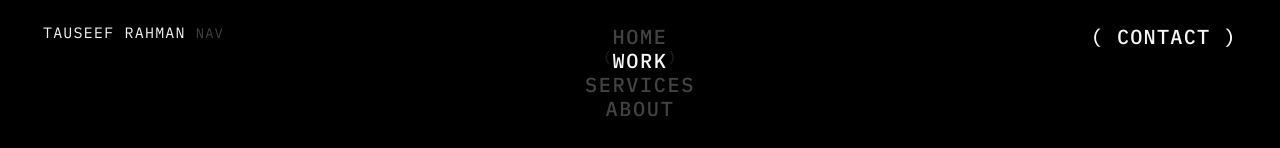
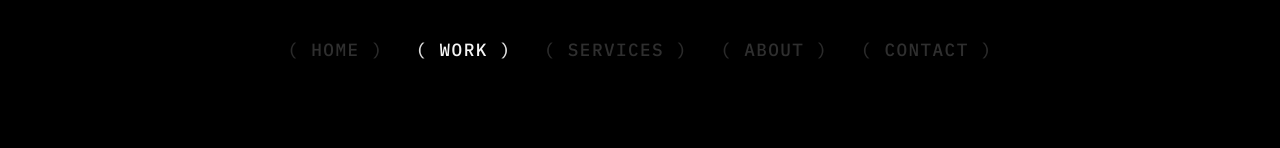
Before and after one commit to naveed20902090-spec/NavResume, a Nuxt app: page /work in a window 1280 px wide. Shown: the top 148 px of the page. Built offline with nearby package versions, Linux system fonts and the light colour scheme.

Commit message:
Add scroll-based nav transition (top vs scrolled)

```diff
--- a/components/HeaderNav.vue
+++ b/components/HeaderNav.vue
@@ -1,130 +1,95 @@
 <template>
-  <header class="hdr" data-reveal>
-    <div class="k left">
-      {{ site.displayName.toUpperCase() }}
-      <span class="k dim2 handle">{{ site.handle.toUpperCase() }}</span>
-    </div>
+  <header class="hdr" data-reveal :data-mode="mode">
+    <!-- TOP (scroll at top): centered vertical list like Figma -->
+    <nav class="topNav" aria-label="Primary" v-show="mode === 'top'">
+      <a
+        v-for="it in itemsTop"
+        :key="it.key"
+        class="k link topItem"
+        :class="{ dim2: !isActive(it.key), hot: isActive(it.key) }"
+        href="#"
+        @click.prevent="emitNav(it.key)"
+      >
+        <span v-if="isActive(it.key)">(</span>
+        {{ it.label }}
+        <span v-if="isActive(it.key)">)</span>
+      </a>
+    </nav>
 
-    <nav class="mid" aria-label="Primary">
-      <div ref="stack" class="stack" @mouseleave="onLeave">
-        <span ref="bL" class="k dim2 bracket leftB">(</span>
-        <span ref="bR" class="k dim2 bracket rightB">)</span>
-
+    <!-- SCROLLED: horizontal row with parentheses around each item (like Figma) -->
+    <nav class="rowNav" aria-label="Primary" v-show="mode === 'row'">
       <a
-          v-for="it in items"
+        v-for="it in itemsRow"
         :key="it.key"
-          :ref="(el) => setItemRef(el as HTMLElement | null, it.key)"
-          class="k link navItem"
-          :class="{
-            dim2: !isHot(it.key),
-            hot: isHot(it.key),
-            hovered: hoverKey === it.key
-          }"
+        class="k link rowItem"
+        :class="{ dim2: !isHot(it.key), hot: isHot(it.key) }"
         href="#"
-          @mouseenter="onEnter(it.key)"
+        @mouseenter="hoverKey = it.key"
+        @mouseleave="hoverKey = null"
         @click.prevent="emitNav(it.key)"
       >{{ it.label }}</a>
-      </div>
     </nav>
-
-    <div class="k right">
-      <a class="link contact" href="#" @mouseenter="contactHover = true" @mouseleave="contactHover = false" @click.prevent="$emit('contact')"
-        :class="{ dim2: !contactHover, hot: contactHover }"
-      >( CONTACT )</a>
-    </div>
   </header>
 </template>
 
 <script setup lang="ts">
-import gsap from 'gsap'
 import { site } from '~/content/site'
 
 const emit = defineEmits<{ (e:'home'):void; (e:'work'):void; (e:'services'):void; (e:'about'):void; (e:'contact'):void }>()
 const route = useRoute()
 
-const items = [
+const itemsTop = [
   { key: 'home', label: 'HOME' },
   { key: 'work', label: 'WORK' },
   { key: 'services', label: 'SERVICES' },
   { key: 'about', label: 'ABOUT' }
 ] as const
 
-type Key = typeof items[number]['key']
+const itemsRow = [
+  { key: 'home', label: 'HOME' },
+  { key: 'work', label: 'WORK' },
+  { key: 'services', label: 'SERVICES' },
+  { key: 'about', label: 'ABOUT' },
+  { key: 'contact', label: 'CONTACT' }
+] as const
+
+type Key = typeof itemsRow[number]['key']
 
 const hoverKey = ref<Key | null>(null)
-const contactHover = ref(false)
 
 const activeKey = computed<Key>(() => {
   const p = route.path
   if (p.startsWith('/services')) return 'services'
   if (p.startsWith('/about')) return 'about'
-  if (p.startsWith('/contact')) return 'home'
+  if (p.startsWith('/contact')) return 'contact'
   if (p.startsWith('/work') || p.startsWith('/project')) return 'work'
   return 'home'
 })
 
-const stack = ref<HTMLElement | null>(null)
-const bL = ref<HTMLElement | null>(null)
-const bR = ref<HTMLElement | null>(null)
-
-// quickTo setters (tighter, premium nav feel)
-let qxL: ((v:number)=>void) | null = null
-let qyL: ((v:number)=>void) | null = null
-let qsL: ((v:number)=>void) | null = null
-let qxR: ((v:number)=>void) | null = null
-let qyR: ((v:number)=>void) | null = null
-let qsR: ((v:number)=>void) | null = null
-
-const refs = new Map<Key, HTMLElement>()
-
-function setItemRef(el: HTMLElement | null, key: Key){
-  if (!el) return
-  refs.set(key, el)
-}
-
-function reduced(){
-  if (!process.client) return true
-  return window.matchMedia('(prefers-reduced-motion: reduce)').matches
+function isActive(key: Key){
+  return activeKey.value === key
 }
 
 function isHot(key: Key){
   return (hoverKey.value ?? activeKey.value) === key
 }
 
-function moveBracketTo(key: Key, scale = 1){
-  if (!process.client || !stack.value || !bL.value || !bR.value) return
-  const el = refs.get(key)
-  if (!el) return
+const mode = ref<'top'|'row'>('top')
 
-  const stackRect = stack.value.getBoundingClientRect()
-  const itemRect = el.getBoundingClientRect()
-
-  // Position brackets relative to the hovered item's box (pixel-accurate alignment)
-  const xPad = 10
-  const y = itemRect.top - stackRect.top
-  const leftX = (itemRect.left - stackRect.left) - xPad
-  const rightX = (itemRect.right - stackRect.left) + xPad
-
-  // Anchor left bracket from its left edge; right bracket from its right edge.
-  gsap.set(bL.value, { xPercent: 0, display: 'block' })
-  gsap.set(bR.value, { xPercent: -100, display: 'block' })
-
-  // Use quickTo for tighter, premium response (less "tween pile-up").
-  qxL?.(leftX); qyL?.(y); qsL?.(scale)
-  qxR?.(rightX); qyR?.(y); qsR?.(scale)
+function reduce(){
+  if (!process.client) return true
+  return window.matchMedia('(prefers-reduced-motion: reduce)').matches
 }
 
-
-function onEnter(key: Key){
-  hoverKey.value = key
-  if (!reduced()) moveBracketTo(key, 1.25)
-  else moveBracketTo(key, 1)
+function updateMode(){
+  if (!process.client) return
+  // Only apply this behavior on the homepage (Figma spec)
+  if (route.path !== '/') {
+    mode.value = 'row'
+    return
   }
-
-function onLeave(){
-  hoverKey.value = null
-  // snap back to active route
-  moveBracketTo(activeKey.value, 1)
+  const y = window.scrollY || 0
+  mode.value = y <= 40 ? 'top' : 'row'
 }
 
 function emitNav(key: Key){
@@ -132,105 +97,101 @@ function emitNav(key: Key){
   if (key === 'work') emit('work')
   if (key === 'services') emit('services')
   if (key === 'about') emit('about')
+  if (key === 'contact') emit('contact')
 }
 
 onMounted(() => {
-  if (!process.client || !bL.value || !bR.value) return
-
-  // Build quickTo setters once.
-  const cfg = { duration: 0.28, ease: 'power3.out', overwrite: 'auto' as const }
-  qxL = gsap.quickTo(bL.value, 'x', cfg)
-  qyL = gsap.quickTo(bL.value, 'y', cfg)
-  qsL = gsap.quickTo(bL.value, 'scale', { duration: 0.22, ease: 'power3.out', overwrite: 'auto' })
-
-  qxR = gsap.quickTo(bR.value, 'x', cfg)
-  qyR = gsap.quickTo(bR.value, 'y', cfg)
-  qsR = gsap.quickTo(bR.value, 'scale', { duration: 0.22, ease: 'power3.out', overwrite: 'auto' })
-
-  nextTick(() => moveBracketTo(activeKey.value, 1))
+  if (!process.client) return
+  updateMode()
+  window.addEventListener('scroll', updateMode, { passive: true })
 })
 
-watch(activeKey, (k) => {
-  if (hoverKey.value) return
-  nextTick(() => moveBracketTo(k, 1))
+onBeforeUnmount(() => {
+  if (!process.client) return
+  window.removeEventListener('scroll', updateMode as any)
+})
+
+watch(() => route.path, () => {
+  if (!process.client) return
+  nextTick(() => updateMode())
 })
 </script>
 
 <style scoped>
 .hdr{
   position:relative;
-  display:grid;
-  grid-template-columns: 1fr auto 1fr;
-  align-items:start;
   padding-top: 8px;
   z-index:5;
+  min-height: 78px;
 }
-.left{ justify-self:start; padding-left: 2px; display:flex; gap:10px; align-items:baseline; flex-wrap:wrap; }
-.handle{ font-size: calc(var(--fs) * 0.92); }
-.right{ justify-self:end; padding-right: 2px; }
 
-.mid{
-  justify-self:center;
-  display:flex;
-  align-items:flex-start;
+/* Smooth crossfade between modes */
+.topNav,
+.rowNav{
+  transition: opacity .22s ease, transform .22s ease;
 }
-.stack{
+
+.hdr[data-mode="top"] .topNav{ opacity: 1; transform: translateY(0); }
+.hdr[data-mode="top"] .rowNav{ opacity: 0; transform: translateY(-6px); pointer-events:none; }
+
+.hdr[data-mode="row"] .rowNav{ opacity: 1; transform: translateY(0); }
+.hdr[data-mode="row"] .topNav{ opacity: 0; transform: translateY(6px); pointer-events:none; }
+
+/* TOP MODE (Pic 4) */
+.topNav{
   position:relative;
   display:flex;
   flex-direction:column;
   align-items:center;
-  gap: 2px;
-  padding: 0 18px;
+  justify-content:center;
+  gap: 6px;
+  padding-top: 18px;
 }
-.bracket{
-  position:absolute;
-  top:0;
-  left:0;
-  transform: translate3d(0,0,0);
-  will-change: transform;
-  opacity: .62;
-  pointer-events:none;
-}
-.rightB{ }
-
-.navItem{
-  display:inline-block;
-  transition: transform .18s ease, opacity .18s ease;
-  transform-origin: center;
+.topItem{
   font-size: calc(var(--fs) * 1.35);
   font-weight: 500;
-  /* Prevent global hover box/glow on nav items */
+  letter-spacing: var(--ls);
+  opacity: .72;
   box-shadow: none;
 }
-.navItem:hover,
-.navItem:focus,
-.navItem:focus-visible{
-  box-shadow: none !important;
+.topItem.hot{ opacity: 1; }
+.topItem:hover,
+.topItem:focus,
+.topItem:focus-visible{ box-shadow:none !important; }
+
+/* ROW MODE (Pic 3) */
+.rowNav{
+  position:relative;
+  display:flex;
+  align-items:center;
+  justify-content:center;
+  gap: 32px;
+  padding-top: 14px;
+  flex-wrap:wrap;
 }
-.navItem.hovered{
-  transform: scale(1.08);
+.rowItem{
+  font-size: calc(var(--fs) * 1.18);
+  font-weight: 500;
+  letter-spacing: var(--ls);
+  opacity: .72;
+  box-shadow: none;
+  position:relative;
 }
-.navItem.hot{
-  opacity: 1;
-}
-.contact{
-  transition: opacity .18s ease;
-  font-size: calc(var(--fs) * 1.35);
-  font-weight: 500;
-  box-shadow: none;
-}
-.contact:hover,
-.contact:focus,
-.contact:focus-visible{
-  box-shadow: none !important;
-}
+/* Always show parentheses around items */
+.rowItem::before{ content:"( "; opacity: .9; }
+.rowItem::after{ content:" )"; opacity: .9; }
+
+.rowItem.hot{ opacity: 1; }
+.rowItem:hover,
+.rowItem:focus,
+.rowItem:focus-visible{ box-shadow:none !important; }
 
 @media (prefers-reduced-motion: reduce){
-  .navItem, .contact, .link{ transition:none; }
+  .topNav, .rowNav{ transition:none; }
 }
 
 @media (max-width: 768px){
-  .hdr{ grid-template-columns: 1fr 1fr; grid-auto-rows:auto; row-gap:6px; }
-  .mid{ grid-column: 1 / -1; justify-self:center; }
+  .hdr{ min-height: 64px; }
+  .rowNav{ gap: 18px; }
 }
 </style>
```
Lines whose indentation alone changed are shown as unchanged.
